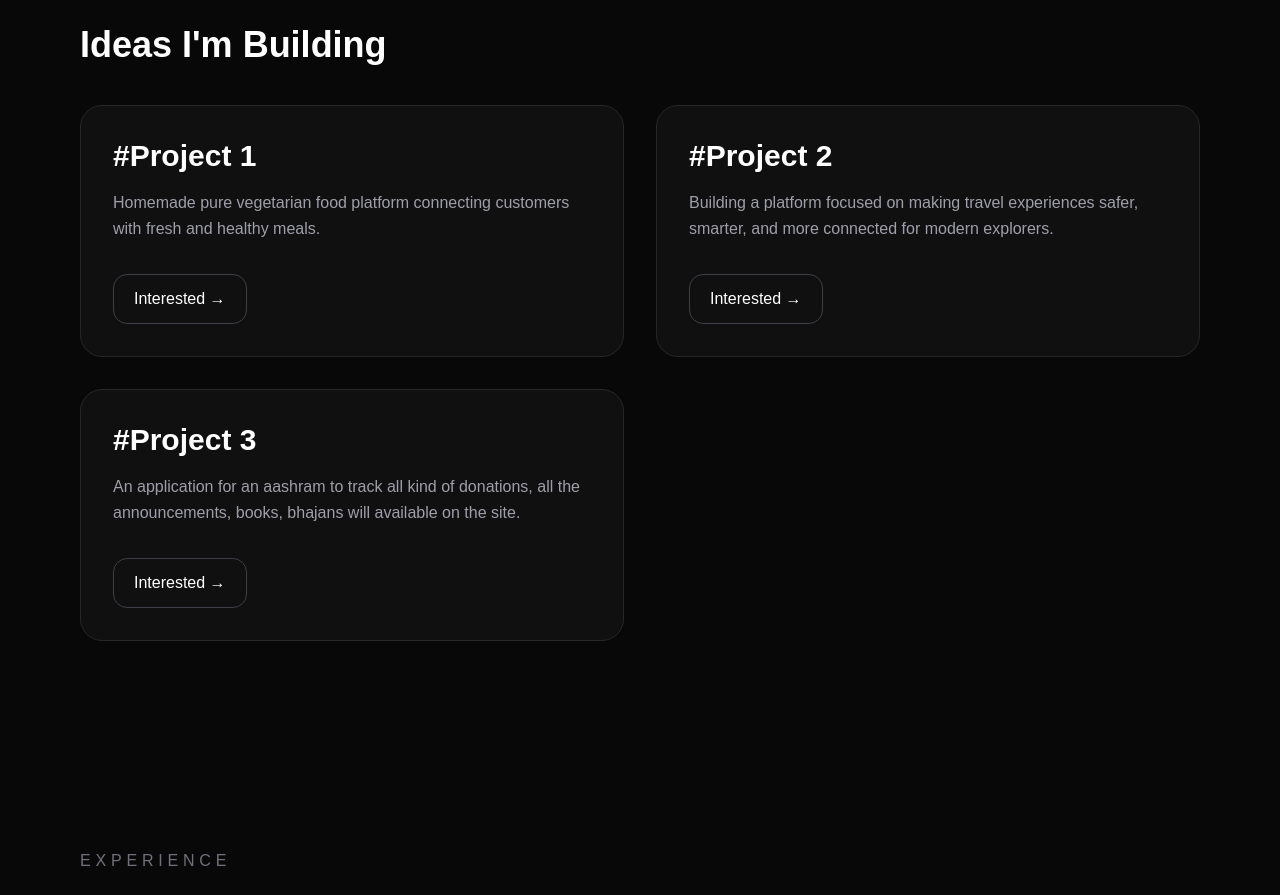
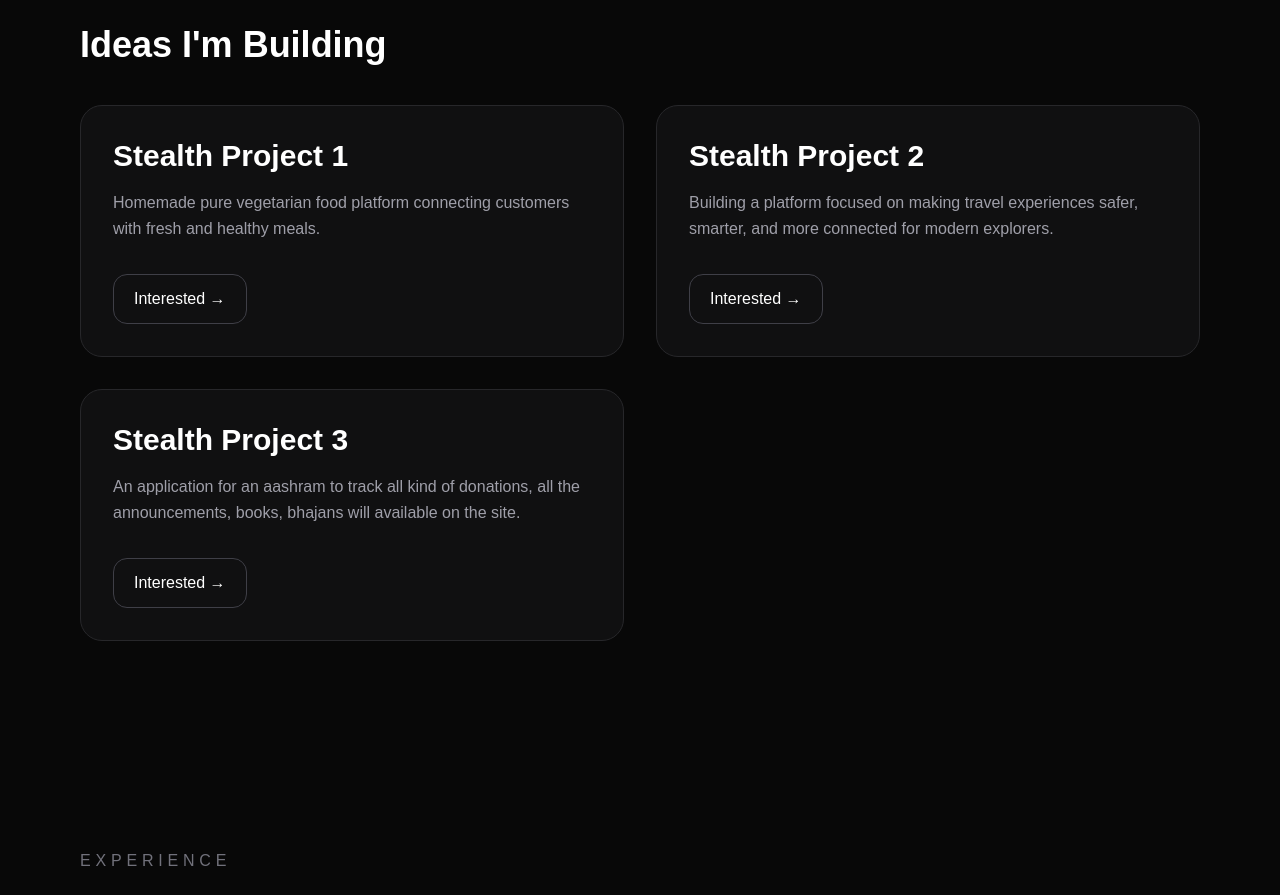
Before and after one commit to ImrishiMittal/Portfolio, a React (Vite) app: page / in a window 1280 px wide. Shown: the part 4620-5515 px from the top of the page. Built offline with nearby package versions, Linux system fonts and the light colour scheme.

Commit message:
Renamed projects

```diff
--- a/src/data/projects.js
+++ b/src/data/projects.js
@@ -111,7 +111,7 @@ export const completedProjects = [
 
 export const upcomingProjects = [
   {
-    title: "#Project 1",
+    title: "Stealth Project 1",
 
     description:
       "Homemade pure vegetarian food platform connecting customers with fresh and healthy meals.",
@@ -120,7 +120,7 @@ export const upcomingProjects = [
   },
 
   {
-    title: "#Project 2",
+    title: "Stealth Project 2",
 
     description:
       "Building a platform focused on making travel experiences safer, smarter, and more connected for modern explorers.",
@@ -128,7 +128,7 @@ export const upcomingProjects = [
     status: "Idea & Research",
   },
   {
-    title: "#Project 3",
+    title: "Stealth Project 3",
 
     description:
       "An application for an aashram to track all kind of donations, all the announcements, books, bhajans will available on the site.",
```
